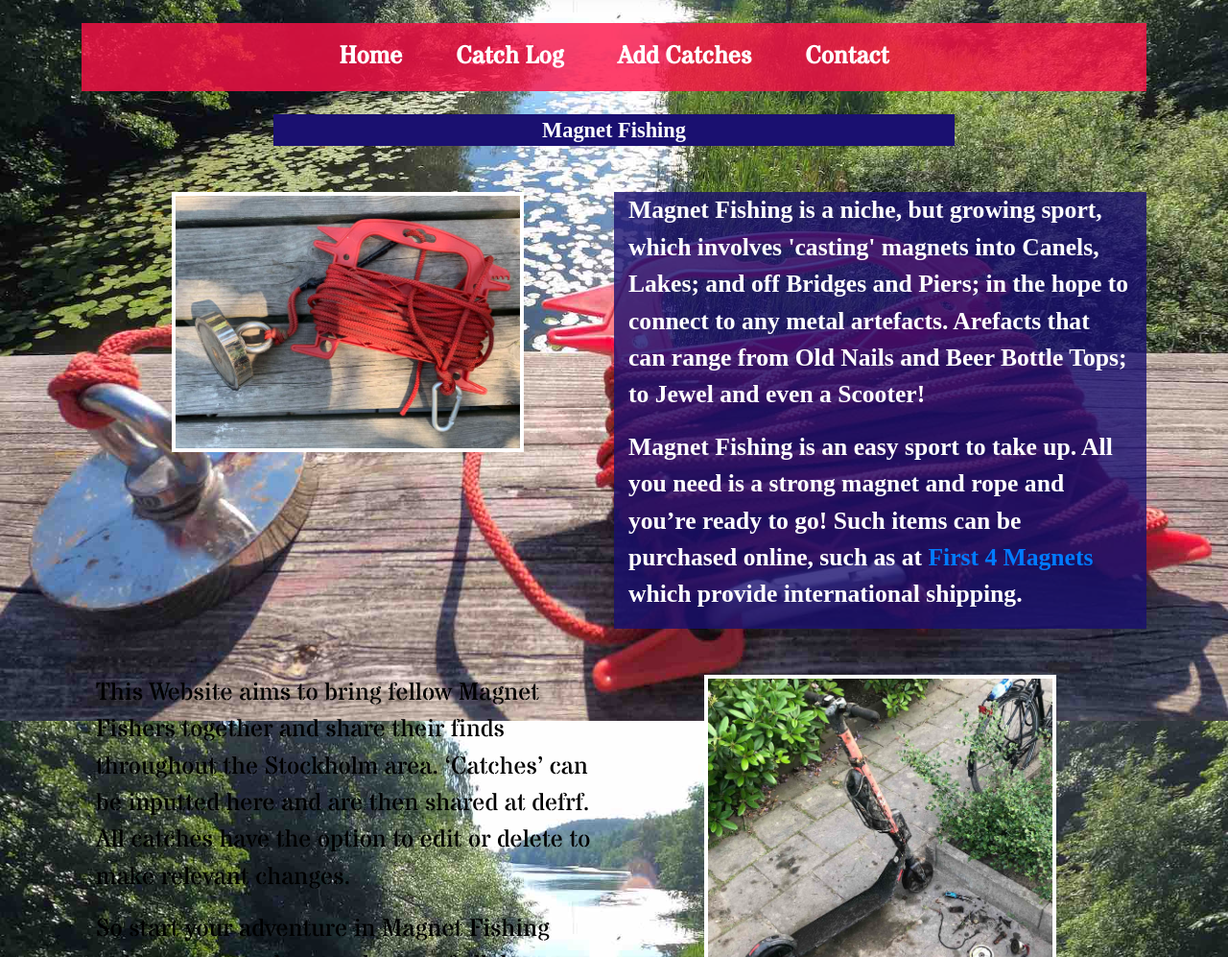
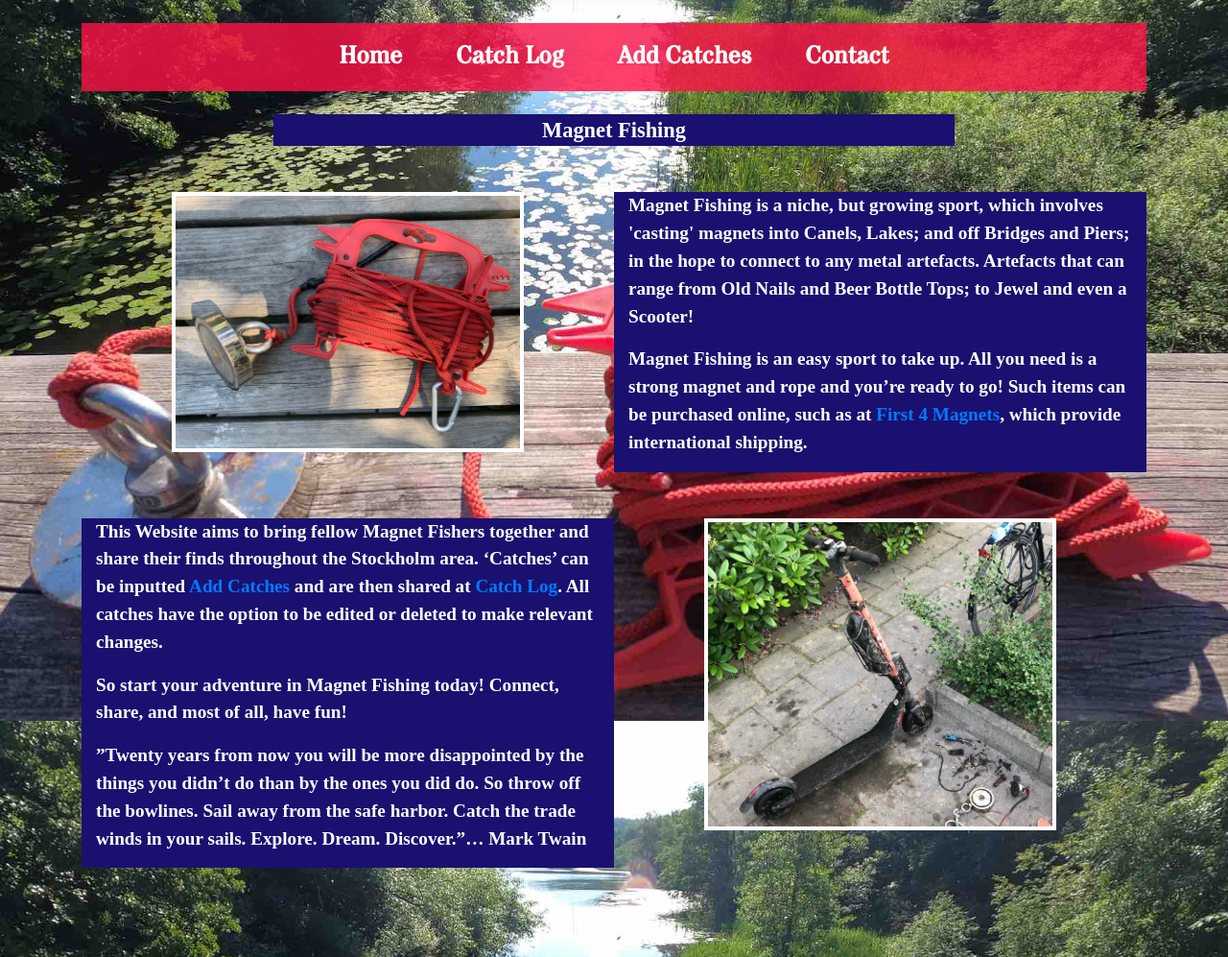
Before and after one commit to Bealby/magnet-fishing, a Flask app: page /home in a window 1280 px wide. Shown: the part 209-1206 px from the top of the page at 96% size. Run offline with Flask 2, Linux system fonts and the light colour scheme; some libraries are stand-ins or nearby versions.

Commit message:
Add tag links to content in home.html

```diff
--- a/static/css/style.css
+++ b/static/css/style.css
@@ -58,8 +58,9 @@ body {
 
 .home-text{
     font-family: 'Source Serif Pro', serif;
+    font-size: 1.2rem;
     font-weight: 600;
-    background-color:rgb(26, 16, 112, 0.8);
+    background-color:rgb(26, 16, 112, 1);
     color:rgb(255,255,255,1);
 }
 
--- a/templates/home.html
+++ b/templates/home.html
@@ -16,12 +16,12 @@
 
         <div class="col-md-6 col-sm-12 home-text">
             <p>Magnet Fishing is a niche, but growing sport, which involves 'casting' magnets into Canels,
-               Lakes; and off Bridges and Piers; in the hope to connect to any metal artefacts. Arefacts that
+               Lakes; and off Bridges and Piers; in the hope to connect to any metal artefacts. Artefacts that
                can range from Old Nails and Beer Bottle Tops; to Jewel and even a Scooter!</p>
 
             </p>Magnet Fishing is an easy sport to take up. All you need is a strong magnet and rope and you’re
-                ready to go! Such items can be purchased online, such as at <a href="https://www.first4magnets.com">First 4 Magnets</a>
-                which provide international shipping.</p>
+                ready to go! Such items can be purchased online, such as at <a href="https://www.first4magnets.com">First 4 Magnets</a>, which
+                provide international shipping.</p>
         </div>
     </div>
 </div>
@@ -30,12 +30,13 @@
     <div class="row">
 
 
-        <div class="col-md-6 col-sm-12">
+        <div class="col-md-6 col-sm-12 home-text">
             <p>This Website aims to bring fellow Magnet Fishers together and share their finds throughout
-               the Stockholm area. ‘Catches’ can be inputted here and are then shared at defrf. All catches
-               have the option to edit or delete to make relevant changes.</p>
+               the Stockholm area. ‘Catches’ can be inputted <a href="">Add Catches</a>
+               and are then shared at <a href="">Catch Log</a>. All catches
+               have the option to be edited or deleted to make relevant changes.</p>
 
-            </p>So start your adventure in Magnet Fishing today, connect, share and most of all, have fun!</p>
+            </p>So start your adventure in Magnet Fishing today! Connect, share, and most of all, have fun!</p>
 
             </p>”Twenty years from now you will be more disappointed by the things you didn’t do than by the
                 ones you did do. So throw off the bowlines. Sail away from the safe harbor. Catch the trade
```
